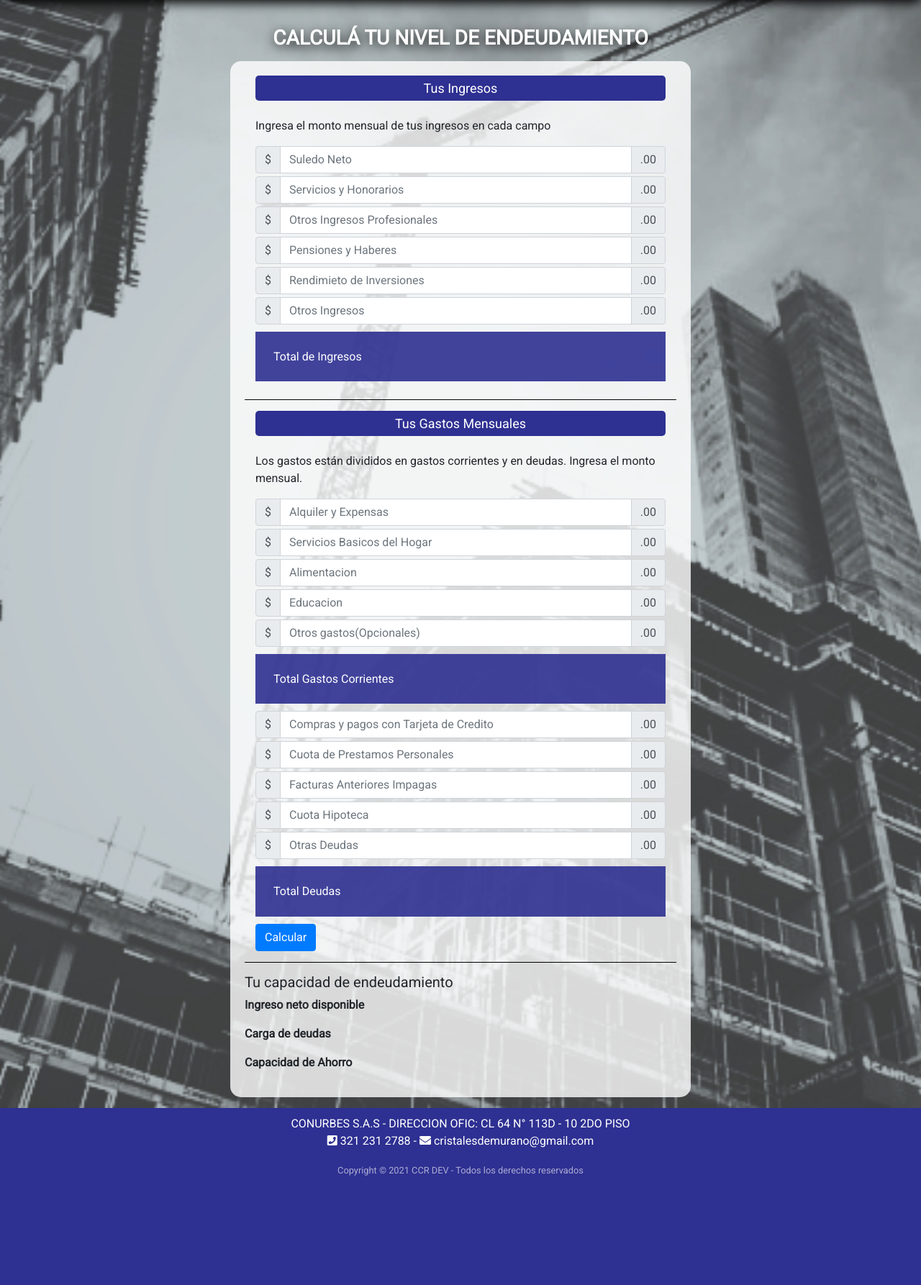
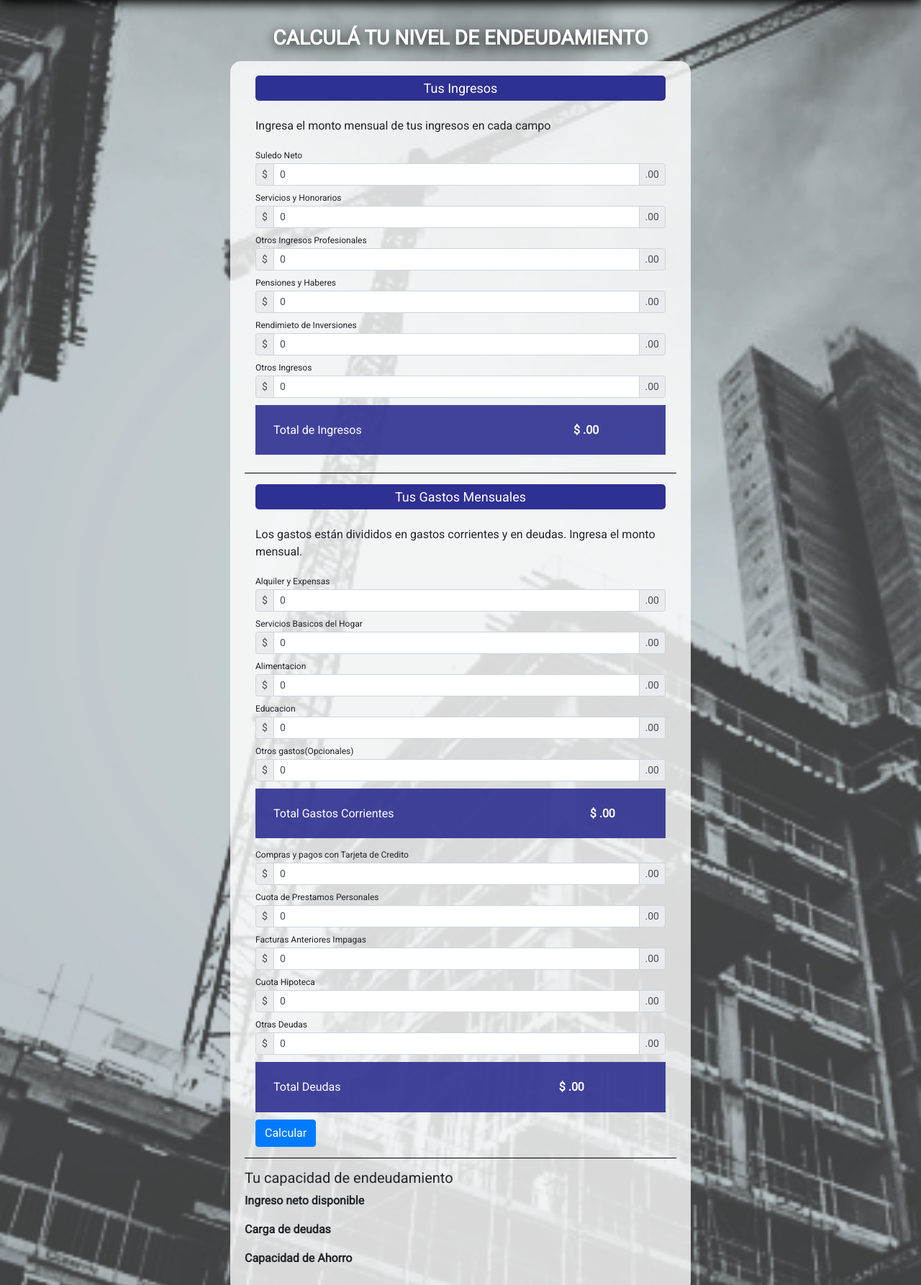
Before and after one commit to rojasmcamilo/cristalesdemurano, a PHP site: page /pages/simulator.html in a window 1280 px wide. Shown: the part 95-1881 px from the top of the page at 72% size. Before the commit the page ends 1729 px from the top, so only its background shows below. Run offline with PHP 8.4, Linux system fonts and the light colour scheme; lists and menus that the app fills with data are empty; some libraries are stand-ins or nearby versions.

Commit message:
Se agrega funcionalidad al simulador

```diff
--- a/css/style.css
+++ b/css/style.css
@@ -728,6 +728,16 @@ footer{
     padding: 10px
 }
 
+.simulator label{
+    margin: 0;
+    font-size: 12px;
+
+}
+
+.text-label{
+    width: 20%;
+}
+
 @media (min-width: 768px){
     .simulator-container{
         padding: 15px 15%;
--- a/pages/simulator.html
+++ b/pages/simulator.html
@@ -72,61 +72,67 @@
                             <fieldset>
                                 <legend>Tus Ingresos</legend>
                                 <p>Ingresa el monto mensual de tus ingresos en cada campo</p>
-                                <div class="input-group mb-1">
+                                <label for="Suledo Neto">Suledo Neto</label>
+                                <div class="input-group mb-1  input-group-sm input-group-sm">
                                     <div class="input-group-prepend">
                                       <span class="input-group-text">$</span>
                                     </div>
-                                    <input type="number" class="form-control" aria-label="Amount (to the nearest dollar)" placeholder="Suledo Neto" id="igsueldo" min="0">
+                                    <input type="number" value="0" class="form-control" aria-label="Amount (to the nearest dollar)" placeholder="Suledo Neto" id="igsueldo" min="0">
                                     <div class="input-group-append">
                                       <span class="input-group-text">.00</span>
                                     </div>
                                 </div>
 
-                                <div class="input-group mb-1">
+                                <label for="">Servicios y Honorarios</label>
+                                <div class="input-group mb-1 input-group-sm">
                                     <div class="input-group-prepend">
                                       <span class="input-group-text">$</span>
                                     </div>
-                                    <input type="number" class="form-control" aria-label="Amount (to the nearest dollar)" placeholder="Servicios y Honorarios" id="igservicios" min="0">
+                                    <input type="number" value="0" class="form-control" aria-label="Amount (to the nearest dollar)" placeholder="Servicios y Honorarios" id="igservicios" min="0">
                                     <div class="input-group-append">
                                       <span class="input-group-text">.00</span>
                                     </div>
                                 </div>
 
-                                <div class="input-group mb-1">
+                                <label for="">Otros Ingresos Profesionales</label>
+                                <div class="input-group mb-1 input-group-sm">
                                     <div class="input-group-prepend">
                                       <span class="input-group-text">$</span>
                                     </div>
-                                    <input type="number" class="form-control" aria-label="Amount (to the nearest dollar)" id="igprofesionales" placeholder="Otros Ingresos Profesionales" min="0">
+                                    <input type="number" value="0" class="form-control" aria-label="Amount (to the nearest dollar)" id="igprofesionales" placeholder="Otros Ingresos Profesionales" min="0">
                                     <div class="input-group-append">
                                       <span class="input-group-text">.00</span>
                                     </div>
                                 </div>
 
-                                <div class="input-group mb-1">
+                                <label for="">Pensiones y Haberes</label>
+                                <div class="input-group mb-1 input-group-sm">
                                     <div class="input-group-prepend">
                                       <span class="input-group-text">$</span>
                                     </div>
-                                    <input type="number" class="form-control" aria-label="Amount (to the nearest dollar)" id="igpensiones" placeholder="Pensiones y Haberes" min="0">
+                                    <input type="number" value="0" class="form-control" aria-label="Amount (to the nearest dollar)" id="igpensiones" placeholder="Pensiones y Haberes" min="0">
                                     <div class="input-group-append">
                                       <span class="input-group-text">.00</span>
                                     </div>
                                 </div>
 
-                                <div class="input-group mb-1">
+                                <label for="">Rendimieto de Inversiones</label>
+                                <div class="input-group mb-1 input-group-sm">
                                     <div class="input-group-prepend">
                                       <span class="input-group-text">$</span>
                                     </div>
-                                    <input type="number" class="form-control" aria-label="Amount (to the nearest dollar)" id="iginversiones" placeholder="Rendimieto de Inversiones" min="0">
+                                    <input type="number" value="0" class="form-control" aria-label="Amount (to the nearest dollar)" id="iginversiones" placeholder="Rendimieto de Inversiones" min="0">
                                     <div class="input-group-append">
                                       <span class="input-group-text">.00</span>
                                     </div>
                                 </div>
 
-                                <div class="input-group mb-1">
+                                <label for="">Otros Ingresos</label>
+                                <div class="input-group mb-1 input-group-sm">
                                     <div class="input-group-prepend">
                                       <span class="input-group-text">$</span>
                                     </div>
-                                    <input type="number" class="form-control" aria-label="Amount (to the nearest dollar)" id="igotros" placeholder="Otros Ingresos" min="0">
+                                    <input type="number" value="0" class="form-control" aria-label="Amount (to the nearest dollar)" id="igotros" placeholder="Otros Ingresos" min="0">
                                     <div class="input-group-append">
                                       <span class="input-group-text">.00</span>
                                     </div>
@@ -138,7 +144,7 @@
                                         <h3>Total de Ingresos </h3>
                                     </th>
                                     <th>
-                                        <span id="toingresos"></span>
+                                        $ <span id="toingresos"></span>.00
                                     </th>
                                 </tr>
                             </table>
@@ -148,51 +154,57 @@
                             <fieldset>
                                 <legend>Tus Gastos Mensuales</legend>
                                 <p>Los gastos están divididos en gastos corrientes y en deudas. Ingresa el monto mensual.  </p>
-                                <div class="input-group mb-1">
+
+                                <label for="">Alquiler y Expensas</label>
+                                <div class="input-group mb-1 input-group-sm">
                                     <div class="input-group-prepend">
                                       <span class="input-group-text">$</span>
                                     </div>
-                                    <input type="number" class="form-control" aria-label="Amount (to the nearest dollar)" min="0" id="gaalquiler" placeholder="Alquiler y Expensas">
+                                    <input type="number" value="0" class="form-control" aria-label="Amount (to the nearest dollar)" min="0" id="gaalquiler" placeholder="Alquiler y Expensas">
                                     <div class="input-group-append">
                                       <span class="input-group-text">.00</span>
                                     </div>
                                   </div>
 
-                                  <div class="input-group mb-1">
+                                  <label for="">Servicios Basicos del Hogar</label>
+                                  <div class="input-group mb-1 input-group-sm">
                                     <div class="input-group-prepend">
                                       <span class="input-group-text">$</span>
                                     </div>
-                                    <input type="number" class="form-control" aria-label="Amount (to the nearest dollar)" min="0" id="gahogar" placeholder="Servicios Basicos del Hogar">
+                                    <input type="number" value="0" class="form-control" aria-label="Amount (to the nearest dollar)" min="0" id="gahogar" placeholder="Servicios Basicos del Hogar">
                                     <div class="input-group-append">
                                       <span class="input-group-text">.00</span>
                                     </div>
                                   </div>
 
-                                  <div class="input-group mb-1">
+                                  <label for="">Alimentacion</label>
+                                  <div class="input-group mb-1 input-group-sm">
                                     <div class="input-group-prepend">
                                       <span class="input-group-text">$</span>
                                     </div>
-                                    <input type="number" class="form-control" aria-label="Amount (to the nearest dollar)" min="0" id="gaalimentacion" placeholder="Alimentacion">
+                                    <input type="number" value="0" class="form-control" aria-label="Amount (to the nearest dollar)" min="0" id="gaalimentacion" placeholder="Alimentacion">
                                     <div class="input-group-append">
                                       <span class="input-group-text">.00</span>
                                     </div>
                                   </div>
 
-                                  <div class="input-group mb-1">
+                                  <label for="">Educacion</label>
+                                  <div class="input-group mb-1 input-group-sm">
                                     <div class="input-group-prepend">
                                       <span class="input-group-text">$</span>
                                     </div>
-                                    <input type="number" class="form-control" aria-label="Amount (to the nearest dollar)" min="0" id="gaeducacion" placeholder="Educacion">
+                                    <input type="number" value="0" class="form-control" aria-label="Amount (to the nearest dollar)" min="0" id="gaeducacion" placeholder="Educacion">
                                     <div class="input-group-append">
                                       <span class="input-group-text">.00</span>
                                     </div>
                                   </div>
 
-                                  <div class="input-group mb-1">
+                                  <label for="">Otros gastos(Opcionales)</label>
+                                  <div class="input-group mb-1 input-group-sm">
                                     <div class="input-group-prepend">
                                       <span class="input-group-text">$</span>
                                     </div>
-                                    <input type="number" class="form-control" aria-label="Amount (to the nearest dollar)" min="0" id="gaotros" placeholder="Otros gastos(Opcionales)">
+                                    <input type="number" value="0" class="form-control" aria-label="Amount (to the nearest dollar)" min="0" id="gaotros" placeholder="Otros gastos(Opcionales)">
                                     <div class="input-group-append">
                                       <span class="input-group-text">.00</span>
                                     </div>
@@ -208,59 +220,62 @@
                                             <h3>Total Gastos Corrientes</h3>
                                         </th>
                                         <th>
-                                            <span id="togastos"></span>
+                                           $ <span id="togastos"></span>.00
                                         </th>
                                     </tr>
                                 </table>
 
 
-
-                                <div class="input-group mb-1">
+                                <label for="">Compras y pagos con Tarjeta de Credito</label>
+                                <div class="input-group mb-1 input-group-sm">
                                     <div class="input-group-prepend">
                                       <span class="input-group-text">$</span>
                                     </div>
-                                    <input type="number" class="form-control" aria-label="Amount (to the nearest dollar)" min="0" id="depagos" placeholder="Compras y pagos con Tarjeta de Credito">
+                                    <input type="number" value="0" class="form-control" aria-label="Amount (to the nearest dollar)" min="0" id="depagos" placeholder="Compras y pagos con Tarjeta de Credito">
                                     <div class="input-group-append">
                                       <span class="input-group-text">.00</span>
                                     </div>
                                   </div>
 
-                                  <div class="input-group mb-1">
+                                  <label for="">Cuota de Prestamos Personales</label>
+                                  <div class="input-group mb-1 input-group-sm">
                                     <div class="input-group-prepend">
                                       <span class="input-group-text">$</span>
                                     </div>
-                                    <input type="number" class="form-control" aria-label="Amount (to the nearest dollar)" min="0" id="deprestamos" placeholder="Cuota de Prestamos Personales">
+                                    <input type="number" value="0" class="form-control" aria-label="Amount (to the nearest dollar)" min="0" id="deprestamos" placeholder="Cuota de Prestamos Personales">
                                     <div class="input-group-append">
                                       <span class="input-group-text">.00</span>
                                     </div>
                                   </div>
 
-                                  <div class="input-group mb-1">
+                                  <label for="">Facturas Anteriores Impagas</label>
+                                  <div class="input-group mb-1 input-group-sm">
                                     <div class="input-group-prepend">
                                       <span class="input-group-text">$</span>
                                     </div>
-                                    <input type="number" class="form-control" aria-label="Amount (to the nearest dollar)" min="0" id="defacturas" placeholder="Facturas Anteriores Impagas">
+                                    <input type="number" value="0" class="form-control" aria-label="Amount (to the nearest dollar)" min="0" id="defacturas" placeholder="Facturas Anteriores Impagas">
                                     <div class="input-group-append">
                                       <span class="input-group-text">.00</span>
                                     </div>
                                   </div>
 
-
-                                  <div class="input-group mb-1">
+                                  <label for="">Cuota Hipoteca</label>
+                                  <div class="input-group mb-1 input-group-sm">
                                     <div class="input-group-prepend">
                                       <span class="input-group-text">$</span>
                                     </div>
-                                    <input type="number" class="form-control" aria-label="Amount (to the nearest dollar)" min="0" id="dehipoteca" placeholder="Cuota Hipoteca">
+                                    <input type="number" value="0" class="form-control" aria-label="Amount (to the nearest dollar)" min="0" id="dehipoteca" placeholder="Cuota Hipoteca">
                                     <div class="input-group-append">
                                       <span class="input-group-text">.00</span>
                                     </div>
                                   </div>
 
-                                  <div class="input-group mb-1">
+                                  <label for="">Otras Deudas</label>
+                                  <div class="input-group mb-1 input-group-sm">
                                     <div class="input-group-prepend">
                                       <span class="input-group-text">$</span>
                                     </div>
-                                    <input type="number" class="form-control" aria-label="Amount (to the nearest dollar)" min="0" id="deotros" placeholder="Otras Deudas">
+                                    <input type="number" value="0" class="form-control" aria-label="Amount (to the nearest dollar)" min="0" id="deotros" placeholder="Otras Deudas">
                                     <div class="input-group-append">
                                       <span class="input-group-text">.00</span>
                                     </div>
@@ -272,7 +287,7 @@
                                             <h3>Total Deudas</h3>
                                         </th>
                                         <th>
-                                            <span id="todeudas"></span>
+                                           $ <span id="todeudas"></span>.00
                                         </th>
                                     </tr>
                                 </table>
```
Also changed, not shown: js/simulator.js (+16 -4 lines).
